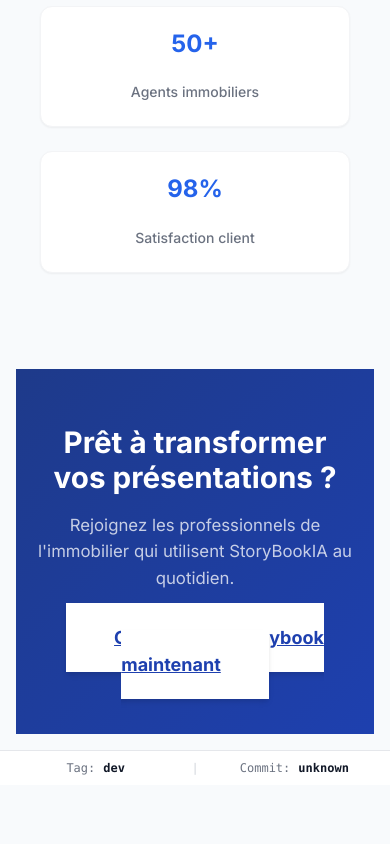
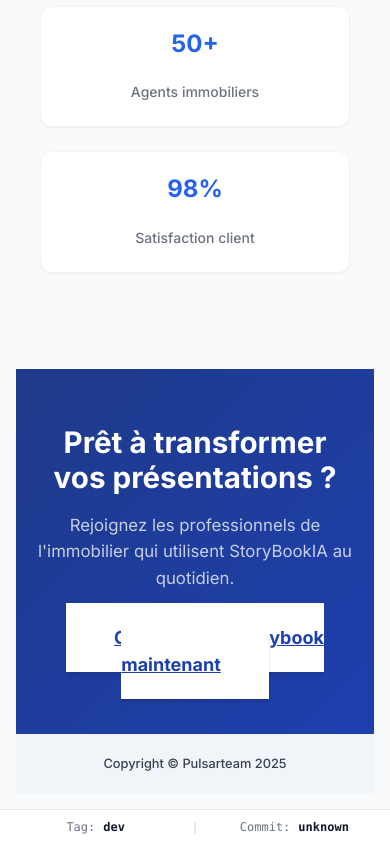
Before and after one commit to gvinsot/StoryBookIA, a React (Vite) app in the folder frontend/: page / in a window 390 px wide. Shown: the part 2989-3833 px from the top of the page. Before the commit the page ends 3774 px from the top, so only its background shows below. Built offline with nearby package versions, Linux system fonts and the light colour scheme.

Commit message:
feat: add copyright footer on home page (by Developer A)

```diff
--- a/frontend/src/pages/Home.css
+++ b/frontend/src/pages/Home.css
@@ -402,4 +402,27 @@
     width: 100%;
     max-width: 280px;
   }
+}/* ---------- Footer Section ---------- */
+.footer {
+  padding: 24px;
+  background: var(--bg-tertiary);
+  border-top: 1px solid var(--border-primary);
+  text-align: center;
 }
+
+.footer-copyright {
+  margin: 0;
+  font-size: 0.875rem;
+  color: var(--text-secondary);
+  font-weight: 500;
+}
+
+@media (max-width: 768px) {
+  .footer {
+    padding: 20px 16px;
+  }
+
+  .footer-copyright {
+    font-size: 0.8rem;
+  }
+}
--- a/frontend/src/pages/Home.jsx
+++ b/frontend/src/pages/Home.jsx
@@ -128,6 +128,11 @@
           </Link>
         </div>
       </section>
+
+      {/* Footer Section */}
+      <footer className="footer">
+        <p className="footer-copyright">Copyright © Pulsarteam 2025</p>
+      </footer>
     </div>
   );
 }
```
